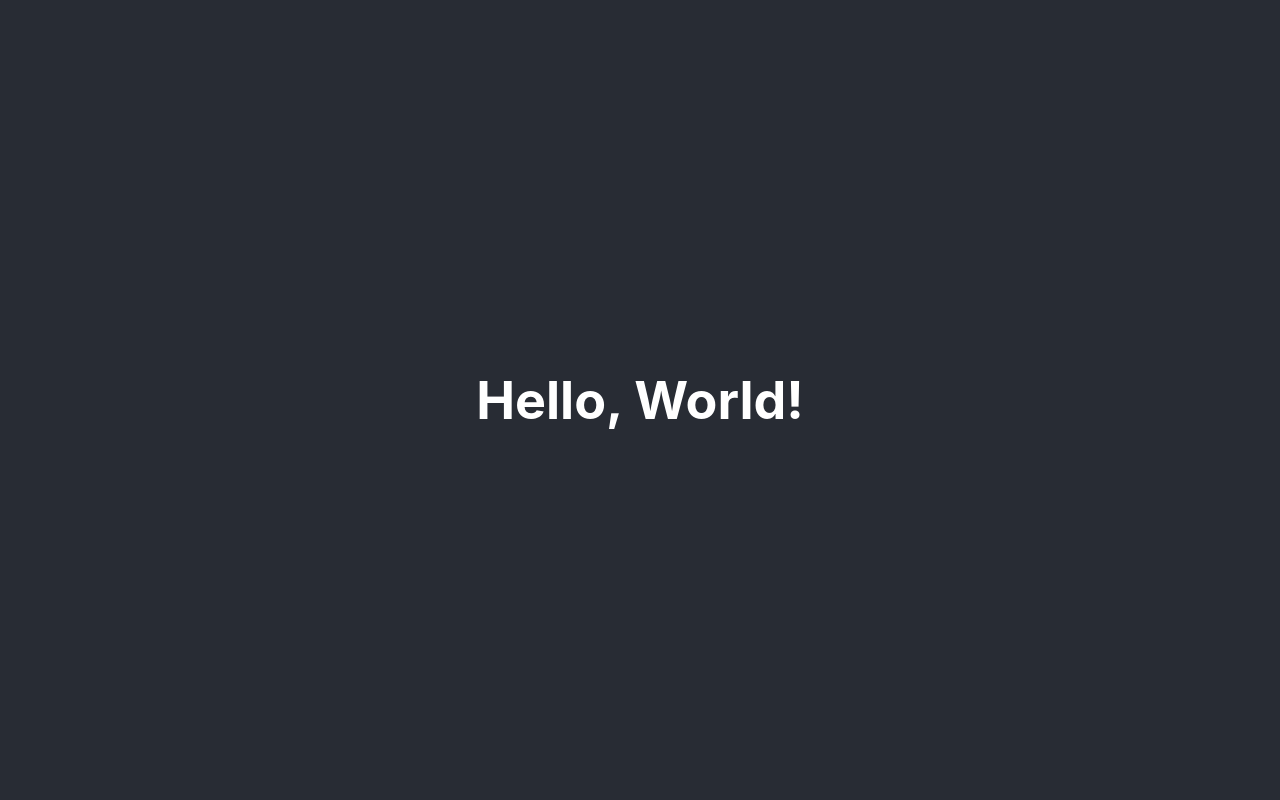
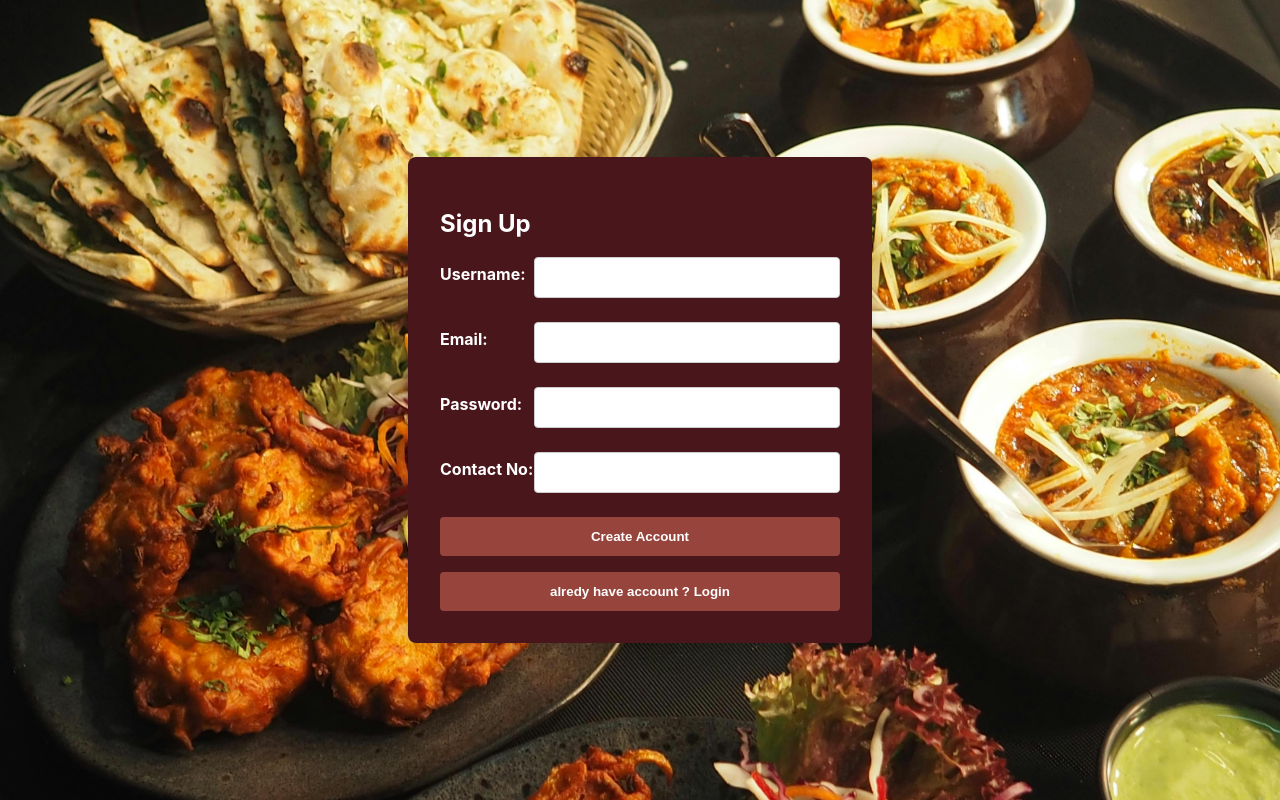
Before and after one commit to shafi00023/RestBookingOnReact, a React (Create React App) app: page /signup in a window 1280 px wide. Built offline with nearby package versions, Linux system fonts and the light colour scheme.

Commit message:
added login and signup component

```diff
--- a/package.json
+++ b/package.json
@@ -10,8 +10,10 @@
     "@types/node": "^16.18.97",
     "@types/react": "^18.3.3",
     "@types/react-dom": "^18.3.0",
+    "axios": "^1.7.2",
     "react": "^18.3.1",
     "react-dom": "^18.3.1",
+    "react-router-dom": "^6.23.1",
     "react-scripts": "5.0.1",
     "typescript": "^4.9.5",
     "web-vitals": "^2.1.4"
--- a/src/App.tsx
+++ b/src/App.tsx
@@ -1,15 +1,18 @@
-import React from 'react';
-import './App.css';
-import HelloWorld from './helloWorld';
+import React from "react";
+import "./App.css";
+import { BrowserRouter as Router, Route, Routes } from "react-router-dom";
+import Login from "./components/Login/login";
+import Signup from "./components/Signup/signup";
 
 const App: React.FC = () => {
   return (
-    <div className="App">
-      <header className="App-header">
-        <HelloWorld />
-      </header>
-    </div>
+    <Router>
+      <Routes>
+        <Route path="/" element={<Login />} />
+        <Route path="/signup" element={<Signup />} />
+      </Routes>
+    </Router>
   );
-}
+};
 
 export default App;
--- /dev/null
+++ b/src/components/Login/login.css
@@ -0,0 +1,88 @@
+/* Container */
+.login-container {
+    display: flex;
+    justify-content: center;
+    align-items: center;
+    height: 100vh;
+    background-color: #f0f2f5;
+    background-image: url("../../../public/asset/images/login-bg.jpg");
+    background-size: cover;
+  }
+
+  /* Card */
+  .login-card {
+    padding: 2rem;
+    border-radius: 8px;
+    box-shadow: 0 4px 8px rgba(0, 0, 0, 0.1);
+    width: 100%;
+    max-width: 400px;
+    background-color: #49161b;
+  }
+
+  /* Form Elements */
+  .login-form {
+    display: flex;
+    flex-direction: column;
+  }
+
+  .login-devision{
+    display: flex;
+    justify-content:space-between;
+    align-items:center;
+    margin-bottom:24px;
+  }
+
+  .login-card h2{
+    color: #fff;
+  }
+
+  .login-form label {
+    margin-bottom: 0.5rem;
+    font-weight: bold;
+    color: #fff;
+  }
+
+  .login-form input {
+    padding: 0.75rem;
+    border: 1px solid #ccc;
+    border-radius: 4px;
+    width: 70%;
+  }
+
+  .login-form button {
+    padding: 0.75rem;
+    background-color: #97453c;
+    color: white;
+    border: none;
+    border-radius: 4px;
+    cursor: pointer;
+    font-weight: bold;
+  }
+
+  .login-form button:hover {
+    background-color: #692d27;
+  }
+
+  /* Error Message */
+  .error-message {
+    color: red;
+    margin-bottom: 1rem;
+    font-weight: bold;
+    text-align: center;
+  }
+
+  .signup-button {
+    margin-top: 1rem;
+    background-color: #28a745;
+    color: white;
+    padding: 0.75rem;
+    border: none;
+    border-radius: 4px;
+    cursor: pointer;
+    font-weight: bold;
+    width: 100%;
+  }
+
+  .signup-button:hover {
+    background-color: #218838;
+  }
--- /dev/null
+++ b/src/components/Login/login.tsx
@@ -0,0 +1,58 @@
+import React, { useState } from "react";
+import { useNavigate } from "react-router-dom";
+import axios from "axios";
+import "./login.css";
+
+const Login: React.FC = () => {
+  const [email, setEmail] = useState<string>("");
+  const [password, setPassword] = useState<string>("");
+  const navigate = useNavigate();
+
+  const handleLogin = async (e: React.FormEvent<HTMLFormElement>) => {
+    e.preventDefault();
+    try {
+      const response = await axios.post("/api/login", { email, password });
+      localStorage.setItem("token", response.data.token);
+      navigate("/");
+    } catch (error) {
+      console.error("Login error", error);
+    }
+  };
+  const handleSignupRedirect = () => {
+    navigate("/signup");
+  };
+
+  return (
+    <div className="login-container">
+      <div className="login-card">
+        <h2>Login</h2>
+        <form className="login-form" onSubmit={handleLogin}>
+          <div className="login-devision">
+            <label>Email:</label>
+            <input
+              type="email"
+              value={email}
+              onChange={(e) => setEmail(e.target.value)}
+              required
+            />
+          </div>
+          <div className="login-devision">
+            <label>Password:</label>
+            <input
+              type="password"
+              value={password}
+              onChange={(e) => setPassword(e.target.value)}
+              required
+            />
+          </div>
+          <button type="submit">Login</button>
+          <button onClick={handleSignupRedirect} className="signup-button">
+            Don't have an account? Sign up
+          </button>
+        </form>
+      </div>
+    </div>
+  );
+};
+
+export default Login;
--- /dev/null
+++ b/src/components/Signup/signup.tsx
@@ -0,0 +1,78 @@
+import React, { useState } from "react";
+import { useNavigate } from "react-router-dom";
+import axios from "axios";
+import "../Login/login.css";
+
+const Signup: React.FC = () => {
+  const [username, setUsername] = useState<string>("");
+  const [email, setEmail] = useState<string>("");
+  const [password, setPassword] = useState<string>("");
+  const [contactNo, setContactNo] = useState<string>("");
+  const navigate = useNavigate();
+
+  const handleSignup = async (e: React.FormEvent<HTMLFormElement>) => {
+    e.preventDefault();
+    try {
+      await axios.post("/api/signup", { email, password });
+      navigate("/login");
+    } catch (error) {
+      console.error("Signup error", error);
+    }
+  };
+
+  const handleLoginRedirect = () => {
+    navigate("/");
+  };
+
+  return (
+    <div className="login-container">
+      <div className="login-card">
+        <h2>Sign Up</h2>
+        <form className="login-form" onSubmit={handleSignup}>
+          <div className="login-devision">
+            <label>Username:</label>
+            <input
+              type="text"
+              value={username}
+              onChange={(e) => setUsername(e.target.value)}
+              required
+            />
+          </div>
+          <div className="login-devision">
+            <label>Email:</label>
+            <input
+              type="email"
+              value={email}
+              onChange={(e) => setEmail(e.target.value)}
+              required
+            />
+          </div>
+          <div className="login-devision">
+            <label>Password:</label>
+            <input
+              type="password"
+              value={password}
+              onChange={(e) => setPassword(e.target.value)}
+              required
+            />
+          </div>
+          <div className="login-devision">
+            <label>Contact No:</label>
+            <input
+              type="tel"
+              value={contactNo}
+              onChange={(e) => setContactNo(e.target.value)}
+              required
+            />
+          </div>
+          <button type="submit">Create Account</button>
+          <button onClick={handleLoginRedirect} className="signup-button">
+            alredy have account ? Login
+          </button>
+        </form>
+      </div>
+    </div>
+  );
+};
+
+export default Signup;
```
Also changed, not shown: src/components/Dashboard/dashboard.tsx (added, +12 -0 lines), src/services/authservice.ts (added, +11 -0 lines), public/asset/images/login-bg.jpg (added), 1 other file (tests, documents, lock files or other folders).
